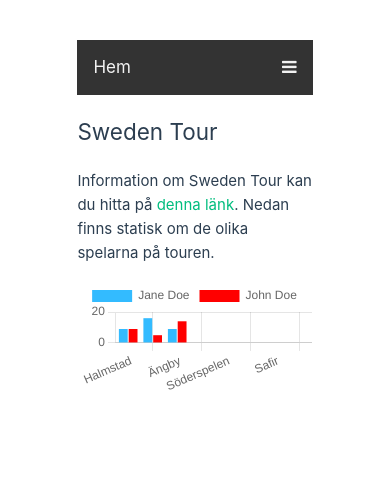
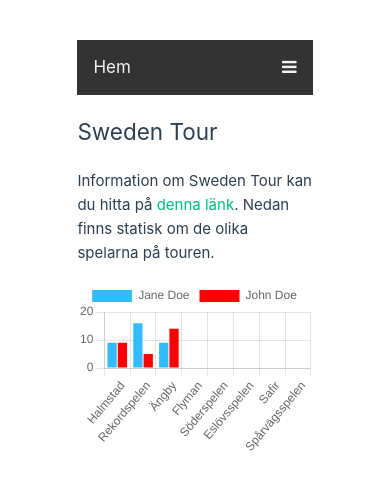
Before and after one commit to enbohm/pingisportalen, a Vue app: page /pingisportalen/swedentour in a window 390 px wide. Shown: the top 488 px of the page. Built offline with nearby package versions, Linux system fonts and the light colour scheme.

Commit message:
Responsive and increasing size of chart

```diff
--- a/src/views/SwedenTour.vue
+++ b/src/views/SwedenTour.vue
@@ -23,7 +23,7 @@ export default {
         chartId: "bar-chart"
       },
       chartOptions: {
-        responsive: false,
+        responsive: true,
       }
     }
   }
@@ -34,5 +34,5 @@ export default {
   <p>Information om Sweden Tour kan du hitta på <a
       href="https://www.svenskbordtennis.com/tavling/nationellatavlingar/SwedenTour/" target="_blank">denna
       länk</a>. Nedan finns statisk om de olika spelarna på touren.</p>
-  <BarChart :height="200" :chart-data="chartData"/>
+  <BarChart :height="300" :chart-data="chartData"/>
 </template>
```
